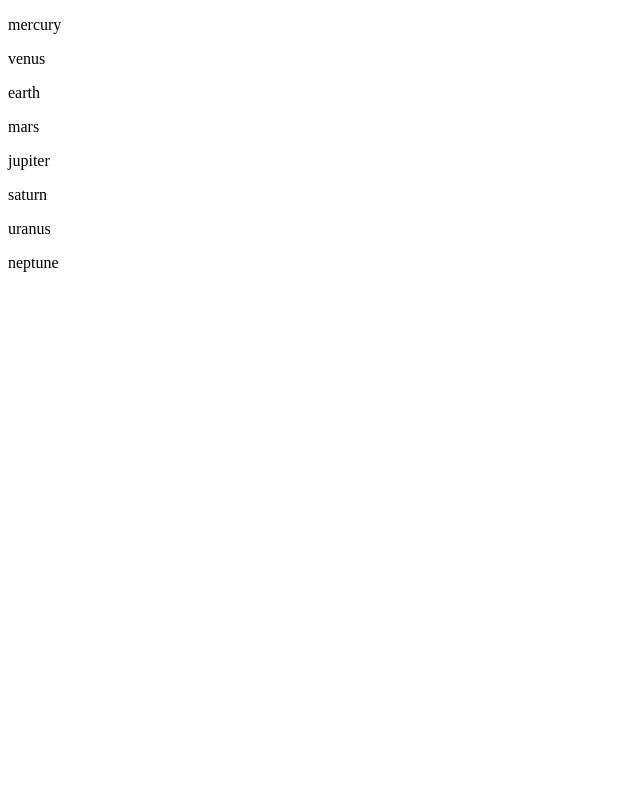
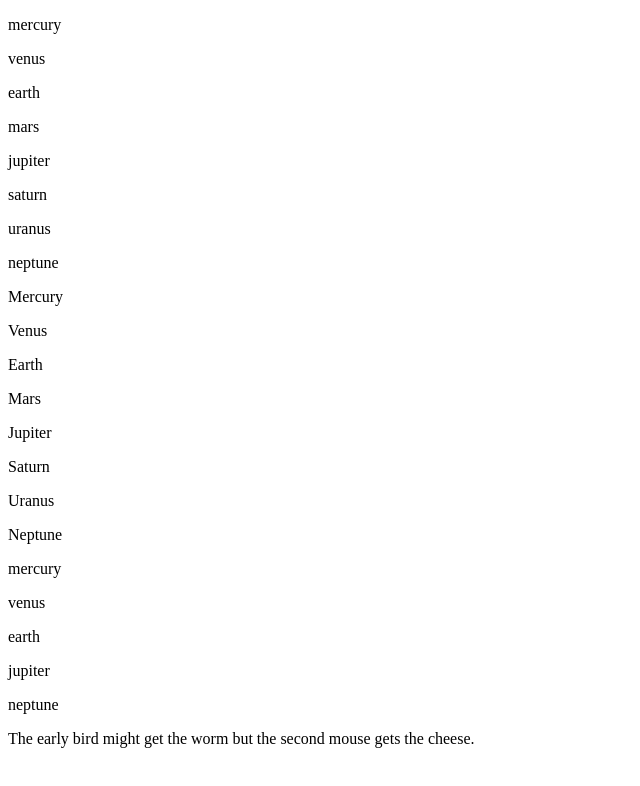
Before and after one commit to joshualloyd/array-methods, a plain HTML site: page index.html in a window 1280 px wide. Shown: the whole page, without its empty margins (0-640 px from the left). Drawn offline with Linux system fonts and the light colour scheme.

Commit message:
finished

```diff
--- a/array-methods.js
+++ b/array-methods.js
@@ -13,24 +13,53 @@ planets.forEach(function(planet) {
 });
 
 // Use the map method to create a new array where the first letter of each planet is capitalized
+var capitalPlanets = document.getElementById('capitalized-planets');
 
 var capitalizedPlanets = planets.map(function(planet) {
 	var capitalFirstLetter = planet.charAt(0).toUpperCase();
-	console.log(capitalFirstLetter);
 	var planetArr = planet.split('');
-	console.log(planetArr);
-	var thing = planetArr.splice(0, 1, capitalFirstLetter);
-	console.log(thing);
+	planetArr.splice(0, 1, capitalFirstLetter);
 	var capitalizedPlanet = planetArr.join('');
-	console.log(capitalizedPlanet);
 	return capitalizedPlanet
+});
 
-	// return planet.split('').splice(0, 1, planet.charAt(0).toUpperCase()).join('');
-
+capitalizedPlanets.forEach(function(capitalPlanet) {
+	var capitalPlanetElement = document.createElement('p');
+	capitalPlanetElement.innerHTML = capitalPlanet;
+	capitalPlanets.appendChild(capitalPlanetElement);
 });
 
 // Use the filter method to create a new array that contains planets with the letter 'e'
+var onlyLetterEPlanetsElement = document.getElementById('only-letter-e-planets');
+
+var onlyLetterEPlanets = planets.filter(function(planet) {
+	if (planet.includes('e')) {
+		return planet;
+	}
+});
+
+onlyLetterEPlanets.forEach(function(planetWithE) {
+	var planetWithEElement = document.createElement('p');
+	planetWithEElement.innerHTML = planetWithE;
+	onlyLetterEPlanetsElement.appendChild(planetWithEElement);
+});
 
 // Use the reduce method to create a sentence from the words in the following array
 
 var words = ["The", "early", "bird", "might", "get", "the", "worm", "but", "the", "second", "mouse", "gets", "the", "cheese"];
+
+var sentenceElement = document.getElementById('sentence');
+
+var sentence = words.reduce(function(acc, val) {
+	if (acc === '') {
+		return	acc + val;
+	} else if (val === words[words.length - 1]) {
+		return acc + ' ' + val + '.';
+	} else {
+		return acc + ' ' + val;
+	}
+}, '');
+
+var sentenceElementChild = document.createElement('p');
+sentenceElementChild.innerHTML = sentence;
+sentenceElement.appendChild(sentenceElementChild);
--- a/index.html
+++ b/index.html
@@ -5,6 +5,9 @@
 </head>
 <body>
 <div id="planets"></div>
+<div id="capitalized-planets"></div>
+<div id="only-letter-e-planets"></div>
+<div id="sentence"></div>
 <script src="array-methods.js"></script>
 </body>
 </html>
```
